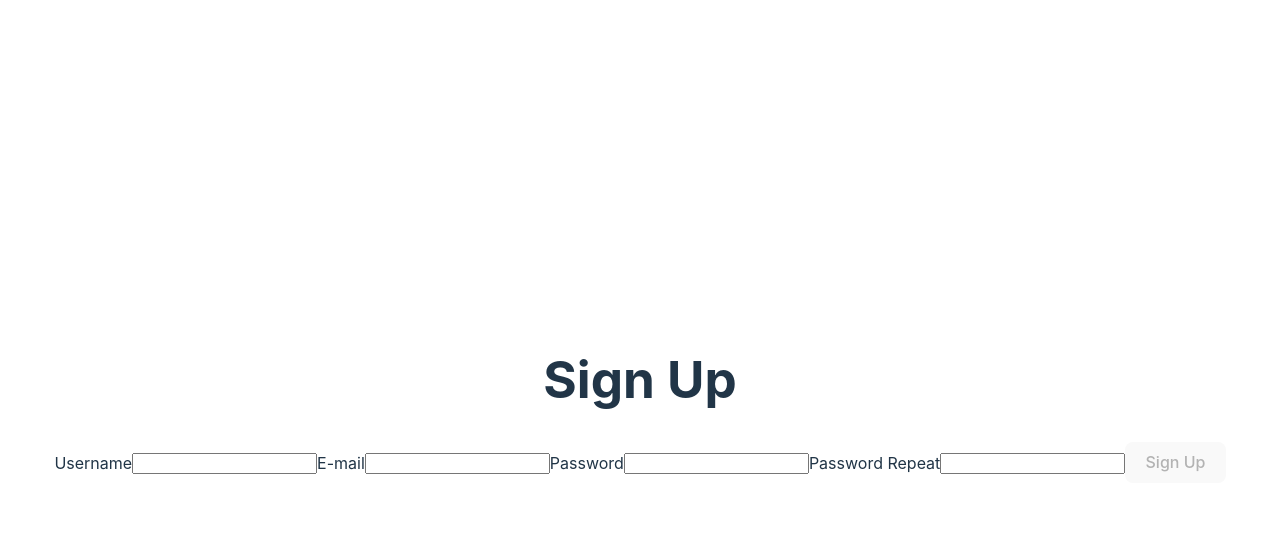
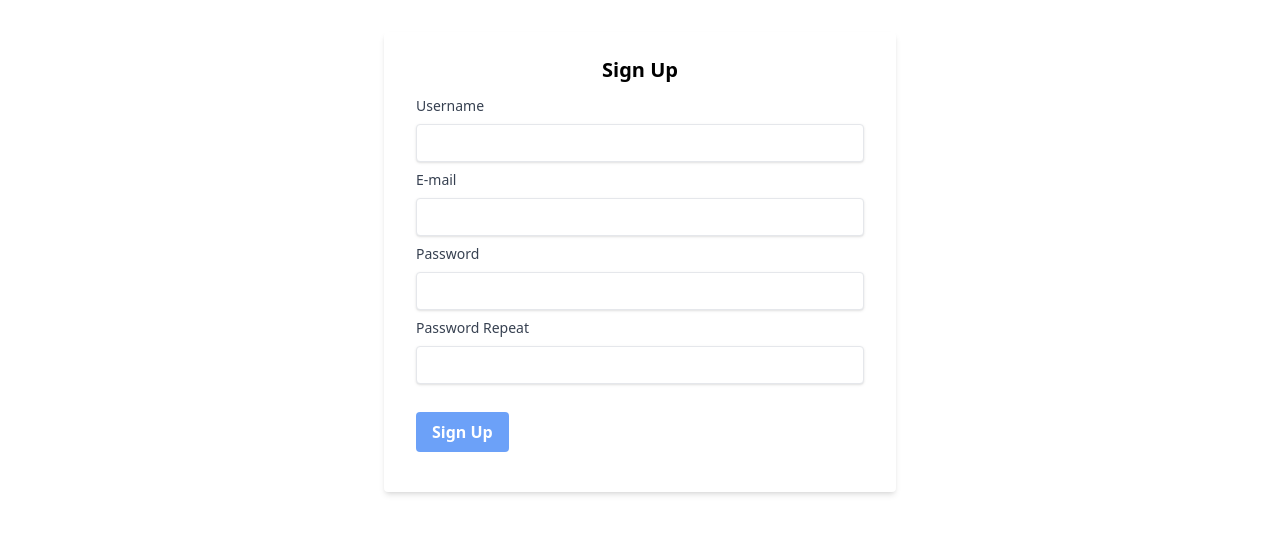
Before and after one commit to AndreSDS/react-tdd, a React (Vite) app: page / in a window 1280 px wide. Shown: the top 534 px of the page. Built offline with nearby package versions, Linux system fonts and the light colour scheme; what miragejs would draw is missing.

Commit message:
adding tailwind-css and going on with tests

```diff
--- a/package.json
+++ b/package.json
@@ -23,9 +23,13 @@
     "@types/react": "^18.0.15",
     "@types/react-dom": "^18.0.6",
     "@vitejs/plugin-react": "^2.0.0",
+    "autoprefixer": "^10.4.8",
     "jest": "^28.1.3",
     "jest-environment-jsdom": "^28.1.3",
     "miragejs": "^0.1.45",
+    "msw": "^0.44.2",
+    "postcss": "^8.4.16",
+    "tailwindcss": "^3.1.8",
     "ts-jest": "^28.0.7",
     "ts-node": "^10.9.1",
     "typescript": "^4.6.4",
--- /dev/null
+++ b/postcss.config.cjs
@@ -0,0 +1,6 @@
+module.exports = {
+  plugins: {
+    tailwindcss: {},
+    autoprefixer: {},
+  },
+}
--- a/src/Pages/SignUp/index.tsx
+++ b/src/Pages/SignUp/index.tsx
@@ -1,6 +1,8 @@
 import React, {
   ChangeEvent,
   ChangeEventHandler,
+  FormEvent,
+  MouseEventHandler,
   useEffect,
   useState,
 } from "react";
@@ -8,19 +10,20 @@ import { useAuth } from "../../hooks/useAuth";
 import { api } from "../../service/api";
 
 export const SignUp = () => {
-  const { getUser, getAllUsers, createUser } = useAuth();
+  const { getAllUsers } = useAuth();
   const [formValues, setFormValues] = useState({
     username: "",
     email: "",
     password: "",
     password_repeat: "",
   });
+  const [loading, setLoading] = useState(false);
 
   const onChangeInputValue = (e: ChangeEvent<HTMLInputElement> | undefined) => {
     if (e) {
-      const { value, name } = e.currentTarget;
+      const { id, value } = e.currentTarget;
 
-      setFormValues({ ...formValues, [name]: value });
+      setFormValues({ ...formValues, [id]: value });
     }
   };
 
@@ -29,55 +32,87 @@ export const SignUp = () => {
       ? false
       : true;
 
-  const onSubmit = async () => {
+  const onSubmit = async (e: FormEvent<HTMLFormElement>) => {
+    e.preventDefault();
     const body = {
       username: formValues.username,
       email: formValues.email,
       password: formValues.password,
     };
 
+    setLoading(true);
+
     await api.post("/users", body);
   };
 
   return (
-    <div>
-      <h1>Sign Up</h1>
+    <div className="w-full max-w-lg mx-auto flex">
+      <form
+        onSubmit={onSubmit}
+        className="grow bg-white shadow-md rounded px-8 py-6"
+      >
+        <h1 className="font-bold text-xl mb-3">Sign Up</h1>
 
-      <label htmlFor="username">Username</label>
+        <div className="mb-4">
+          <label htmlFor="username" className="label">
+            Username
+          </label>
           <input
+            className="input"
             type="text"
             id="username"
             name="username"
             onChange={onChangeInputValue}
           />
 
-      <label htmlFor="email">E-mail</label>
+          <label htmlFor="email" className="label">
+            E-mail
+          </label>
           <input
+            className="input"
             type="email"
             id="email"
             name="email"
             onChange={onChangeInputValue}
           />
 
-      <label htmlFor="password">Password</label>
+          <label htmlFor="password" className="label">
+            Password
+          </label>
           <input
+            className="input"
             type="password"
             id="password"
             name="password"
             onChange={onChangeInputValue}
           />
 
-      <label htmlFor="password_repeat">Password Repeat</label>
+          <label htmlFor="password_repeat" className="label">
+            Password Repeat
+          </label>
           <input
+            className="input"
             type="password"
             id="password_repeat"
             name="password_repeat"
             onChange={onChangeInputValue}
           />
 
-      <button onClick={onSubmit} disabled={disableButton} type="submit">
+          <button
+            className={disableButton || loading ? "disabled:opacity-75 button" : "button"}
+            disabled={disableButton || loading}
+            type="submit"
+          >
+            {loading && (
+              <div
+                role="status"
+                className="w-6 h-6 border-4 border-dashed rounded-full animate-spin dark:border-zinc-100 mr-3"
+              ></div>
+            )}
             Sign Up
           </button>
         </div>
+      </form>
+    </div>
   );
 };
--- a/src/index.css
+++ b/src/index.css
@@ -1,70 +1,15 @@
-:root {
-  font-family: Inter, Avenir, Helvetica, Arial, sans-serif;
-  font-size: 16px;
-  line-height: 24px;
-  font-weight: 400;
+@tailwind base;
+@tailwind components;
+@tailwind utilities;
 
-  color-scheme: light dark;
-  color: rgba(255, 255, 255, 0.87);
-  background-color: #242424;
-
-  font-synthesis: none;
-  text-rendering: optimizeLegibility;
-  -webkit-font-smoothing: antialiased;
-  -moz-osx-font-smoothing: grayscale;
-  -webkit-text-size-adjust: 100%;
+.input {
+  @apply shadow mb-2 appearance-none border rounded w-full py-2 px-3 text-gray-700 leading-tight focus:outline-none;
 }
 
-a {
-  font-weight: 500;
-  color: #646cff;
-  text-decoration: inherit;
-}
-a:hover {
-  color: #535bf2;
+.label {
+  @apply block text-left text-gray-700 text-sm mb-2;
 }
 
-body {
-  margin: 0;
-  display: flex;
-  place-items: center;
-  min-width: 320px;
-  min-height: 100vh;
+.button {
+  @apply flex mt-5 bg-blue-500 hover:bg-blue-700 text-white font-bold py-2 px-4 rounded focus:outline-none;
 }
-
-h1 {
-  font-size: 3.2em;
-  line-height: 1.1;
-}
-
-button {
-  border-radius: 8px;
-  border: 1px solid transparent;
-  padding: 0.6em 1.2em;
-  font-size: 1em;
-  font-weight: 500;
-  font-family: inherit;
-  background-color: #1a1a1a;
-  cursor: pointer;
-  transition: border-color 0.25s;
-}
-button:hover {
-  border-color: #646cff;
-}
-button:focus,
-button:focus-visible {
-  outline: 4px auto -webkit-focus-ring-color;
-}
-
-@media (prefers-color-scheme: light) {
-  :root {
-    color: #213547;
-    background-color: #ffffff;
-  }
-  a:hover {
-    color: #747bff;
-  }
-  button {
-    background-color: #f9f9f9;
-  }
-}
--- a/src/service/api.ts
+++ b/src/service/api.ts
@@ -1,5 +1,4 @@
 import axios from "axios";
-console.log("chamou api");
 export const api = axios.create({
-  baseURL: "http://localhost:5173/api",
+  baseURL: "http://127.0.0.1:5173/api",
 });
--- a/src/service/server.ts
+++ b/src/service/server.ts
@@ -43,7 +43,8 @@ export function createMockServer() {
 
       this.post("/users", (schema, request) => {
         let data = JSON.parse(request.requestBody);
-        return schema.create("user", data);
+        schema.db.users.insert(data);
+        return null;
       });
     },
   });
--- /dev/null
+++ b/tailwind.config.cjs
@@ -0,0 +1,8 @@
+/** @type {import('tailwindcss').Config} */
+module.exports = {
+  content: ["./src/**/*.{js,jsx,ts,tsx}"],
+  theme: {
+    extend: {},
+  },
+  plugins: [],
+};
--- a/tsconfig.json
+++ b/tsconfig.json
@@ -1,5 +1,6 @@
 {
   "compilerOptions": {
+    "experimentalDecorators": true,
     "target": "ESNext",
     "useDefineForClassFields": true,
     "lib": ["DOM", "DOM.Iterable", "ESNext"],
```
Also changed, not shown: 2 other files (tests, documents, lock files or other folders). Lines whose indentation alone changed are shown as unchanged.
